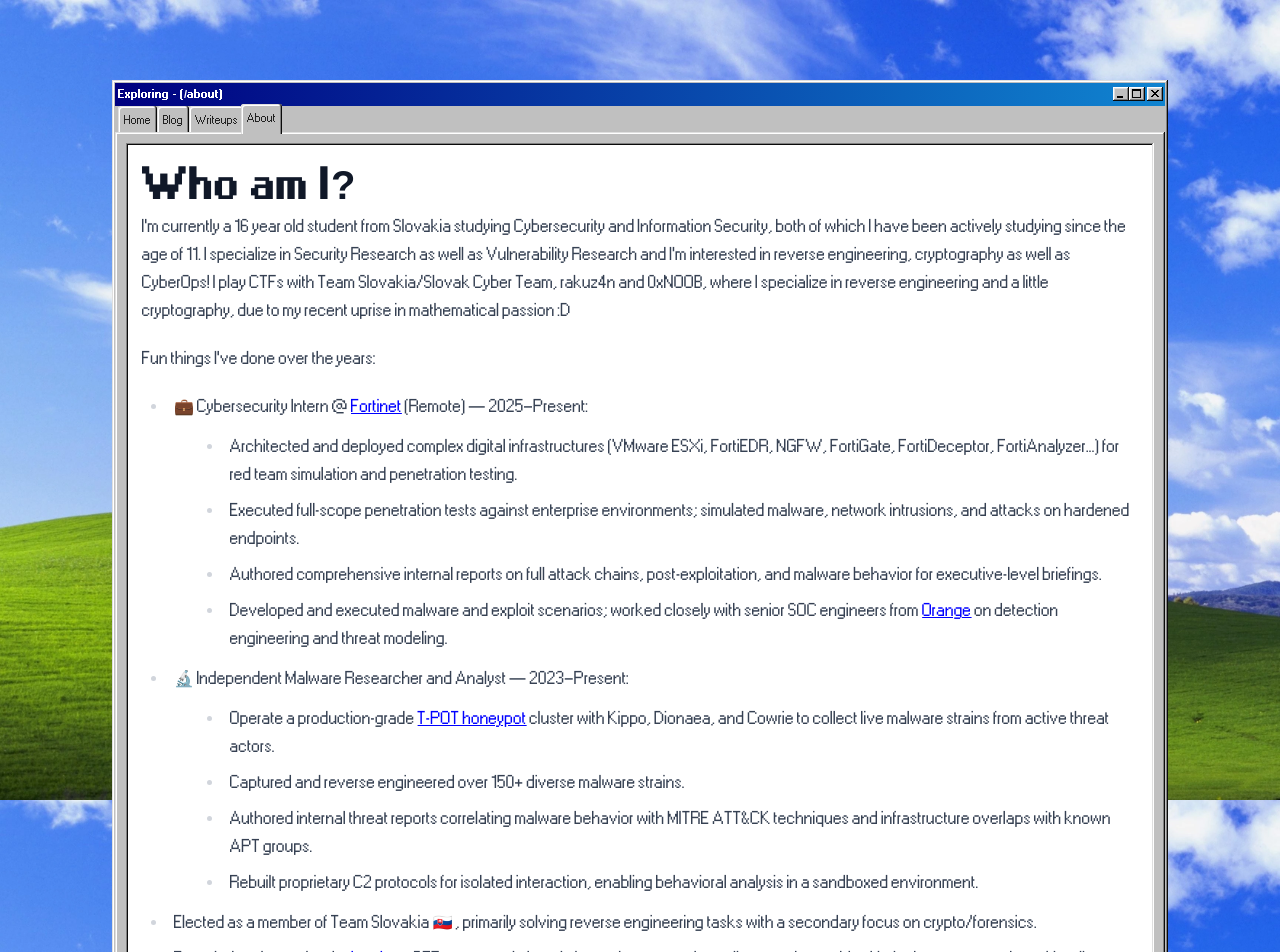
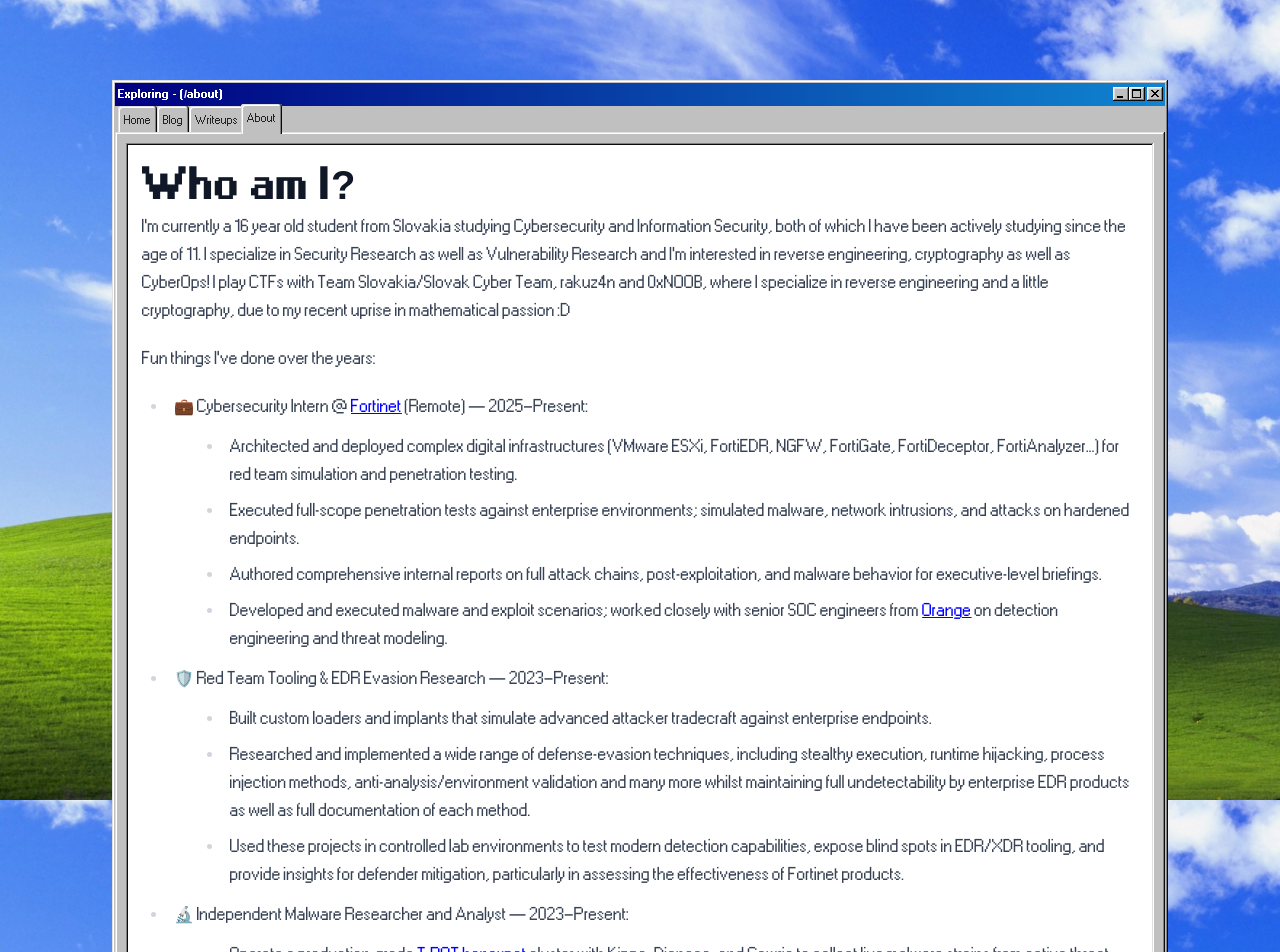
Before and after one commit to shimasakon/shimasakon, a React (Vite) app: page /about in a window 1280 px wide. Shown: the top 952 px of the page. Built offline with nearby package versions, Linux system fonts and the light colour scheme.

Commit message:
Update About.tsx

```diff
--- a/src/components/About.tsx
+++ b/src/components/About.tsx
@@ -47,6 +47,14 @@ export const About = () => (
                     </ul>
                 </li>
                 <li>
+                🛡️ Red Team Tooling & EDR Evasion Research — 2023–Present:
+                    <ul className="list-disc ml-6">
+                            <li>Built custom loaders and implants that simulate advanced attacker tradecraft against enterprise endpoints.</li>
+                            <li>Researched and implemented a wide range of defense-evasion techniques, including stealthy execution, runtime hijacking, process injection methods, anti-analysis/environment validation and many more whilst maintaining full undetectability by enterprise EDR products as well as full documentation of each method.</li>
+                            <li>Used these projects in controlled lab environments to test modern detection capabilities, expose blind spots in EDR/XDR tooling, and provide insights for defender mitigation, particularly in assessing the effectiveness of Fortinet products.</li>
+                        </ul>
+                </li>
+                <li>
                 🔬 Independent Malware Researcher and Analyst — 2023–Present:
                     <ul className="list-disc ml-6">
                             <li>Operate a production-grade <a href="https://github.com/telekom-security/tpotce" target="_blank" rel="noopener noreferrer">T-POT honeypot</a> cluster with Kippo, Dionaea, and Cowrie to collect live malware strains from active threat actors.</li>
```
